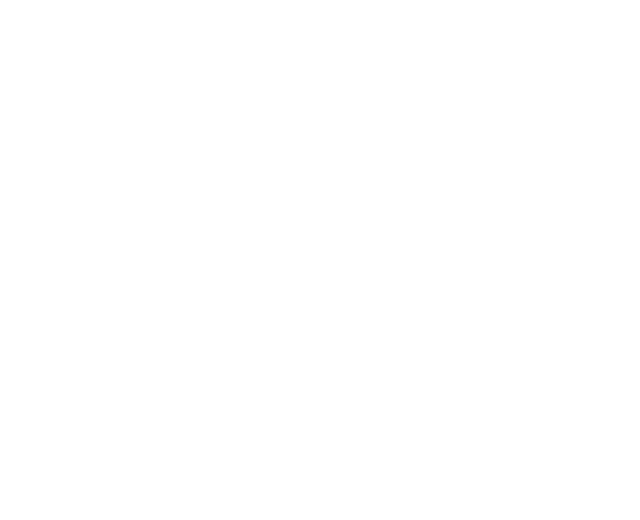
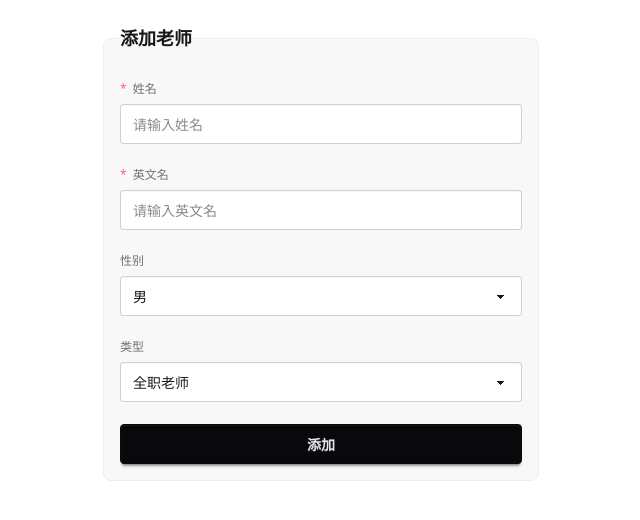
Before and after one commit to lsliangshan/wing, a Vue app: page /add-teacher in a window 1280 px wide. Before the commit this address had no page. Shown: the top 520 px of the page, without its empty margins (319-959 px from the left). Built offline with nearby package versions, Linux system fonts and the light colour scheme; the HTML template or start-up script is replaced by a standard one.

Commit message:
no message

```diff
--- a/src/router/index.ts
+++ b/src/router/index.ts
@@ -1,5 +1,6 @@
 import { createRouter, createWebHistory } from "vue-router";
 import ClassScheduleView from "../views/ClassScheduleView.vue";
+import AddTeacherView from "../views/AddTeacherView.vue";
 
 const router = createRouter({
   history: createWebHistory(import.meta.env.BASE_URL),
@@ -14,6 +15,11 @@
       name: "class-schedule",
       component: ClassScheduleView,
     },
+    {
+      path: "/add-teacher",
+      name: "add-teacher",
+      component: AddTeacherView,
+    },
   ],
 });
 
--- a/src/stores/message.store.ts
+++ b/src/stores/message.store.ts
@@ -12,7 +12,7 @@
 const nanoid = customAlphabet("1234567890abcdefghijklmnopqrstuvwxyz", 10);
 
 export const useMessageStore = defineStore("message", () => {
-  const env: "local" | "prod" = "prod";
+  const env: "local" | "prod" = "local";
 
   const sharedWorker = ref(new SharedWorkerConstructor());
 
@@ -149,7 +149,7 @@
           id,
           method: "POST",
           url: `https://wf.qyflows.com/webhook${
-            env !== "local" ? "-test" : ""
+            env === "local" ? "-test" : ""
           }/class/schedule`,
           data: {
             ...params.data,
@@ -186,6 +186,33 @@
     });
   }
 
+  function addTeacher(params: {
+    name: string;
+    en_name: string;
+    gender: string;
+    type: string;
+  }) {
+    return new Promise((resolve, reject) => {
+      const id = nanoid();
+      sharedWorker.value.port.postMessage({
+        type: EMessageType.request,
+        message: {
+          id,
+          method: "POST",
+          url: `https://wf.qyflows.com/webhook${
+            env === "local" ? "-test" : ""
+          }/add-teacher`,
+          data: params,
+        },
+      });
+
+      promises[id] = {
+        resolve,
+        reject,
+      };
+    });
+  }
+
   return {
     sharedWorker,
     request,
@@ -194,5 +221,6 @@
     getAllClass,
     createSchedule,
     getScheduleByClassId,
+    addTeacher,
   };
 });
--- /dev/null
+++ b/src/views/AddTeacherView.vue
@@ -0,0 +1,91 @@
+<template>
+  <div class="w-117 max-w-full mx-auto p-4">
+    <fieldset
+      class="fieldset bg-base-200 border-base-300 rounded-box w-full border p-4 box-border"
+    >
+      <legend class="fieldset-legend text-lg">添加老师</legend>
+
+      <label class="label mt-2"
+        ><span class="text-error">*</span>
+        <span>姓名</span>
+      </label>
+      <div class="flex items-center gap-2">
+        <input
+          type="text"
+          class="input input-bordered w-full validator"
+          placeholder="请输入姓名"
+          required
+          ref="nameRef"
+          v-model="formData.name"
+        />
+      </div>
+
+      <label class="label mt-4"
+        ><span class="text-error">*</span>
+        <span>英文名</span>
+      </label>
+      <div class="flex items-center gap-2">
+        <input
+          type="text"
+          class="input input-bordered w-full validator"
+          placeholder="请输入英文名"
+          required
+          ref="enNameRef"
+          v-model="formData.en_name"
+        />
+      </div>
+
+      <label class="label mt-4">
+        <span>性别</span>
+      </label>
+      <div class="flex items-center gap-2">
+        <select class="select select-bordered w-full" v-model="formData.gender">
+          <option value="男">男</option>
+          <option value="女">女</option>
+        </select>
+      </div>
+
+      <label class="label mt-4">
+        <span>类型</span>
+      </label>
+      <div class="flex items-center gap-2">
+        <select class="select select-bordered w-full" v-model="formData.type">
+          <option value="全职老师">全职老师</option>
+          <option value="兼职老师">兼职老师</option>
+        </select>
+      </div>
+
+      <button class="btn btn-neutral mt-4" @click="addTeacher">
+        <span>添加</span>
+      </button>
+    </fieldset>
+  </div>
+</template>
+
+<script setup lang="ts">
+import { ref } from "vue";
+
+const nameRef = ref<HTMLInputElement>();
+const enNameRef = ref<HTMLInputElement>();
+
+const formData = ref({
+  name: "",
+  en_name: "",
+  gender: "男",
+  type: "全职老师",
+});
+
+function addTeacher() {
+  if (!formData.value.name) {
+    nameRef.value?.focus();
+    return;
+  }
+
+  if (!formData.value.en_name) {
+    enNameRef.value?.focus();
+    return;
+  }
+
+  messageStore.addTeacher(formData.value);
+}
+</script>
```
